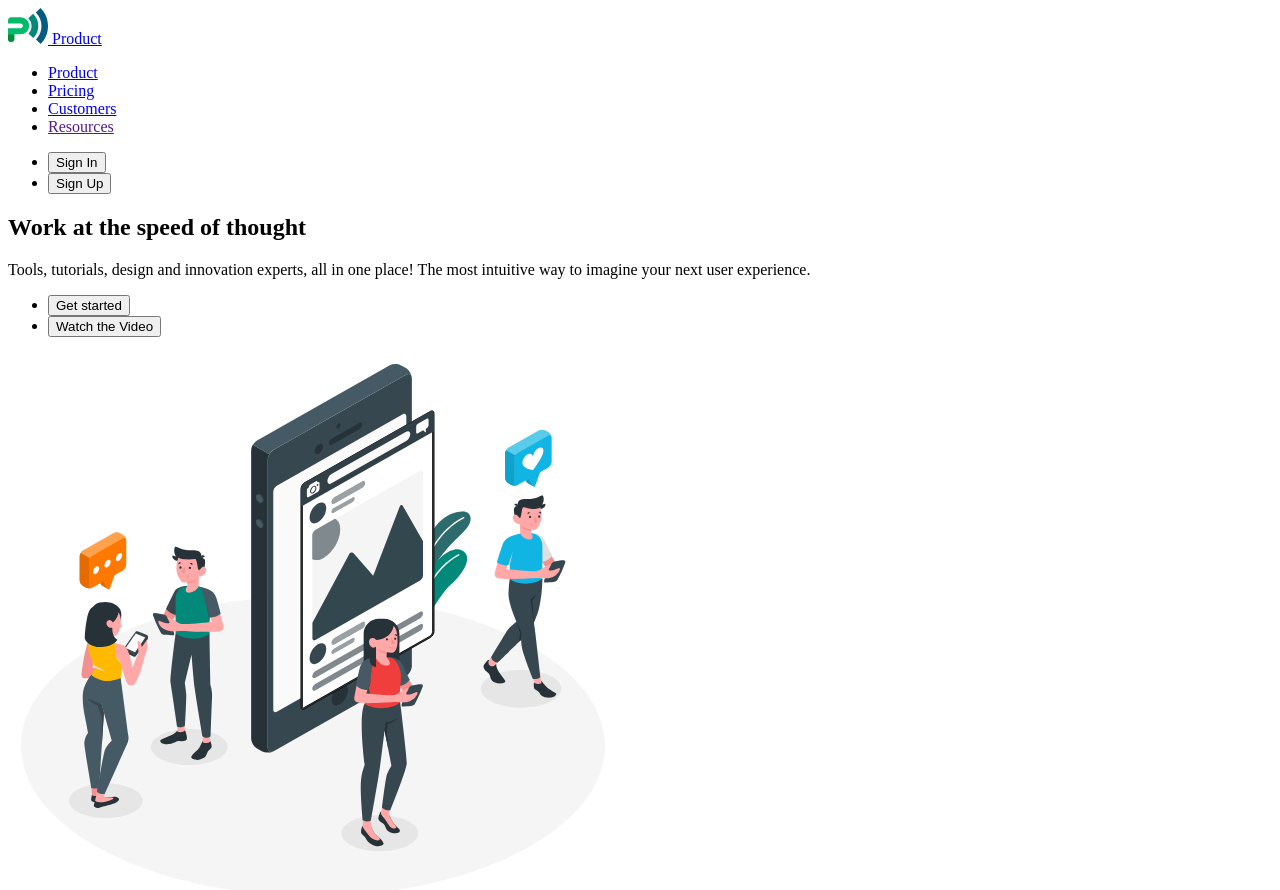
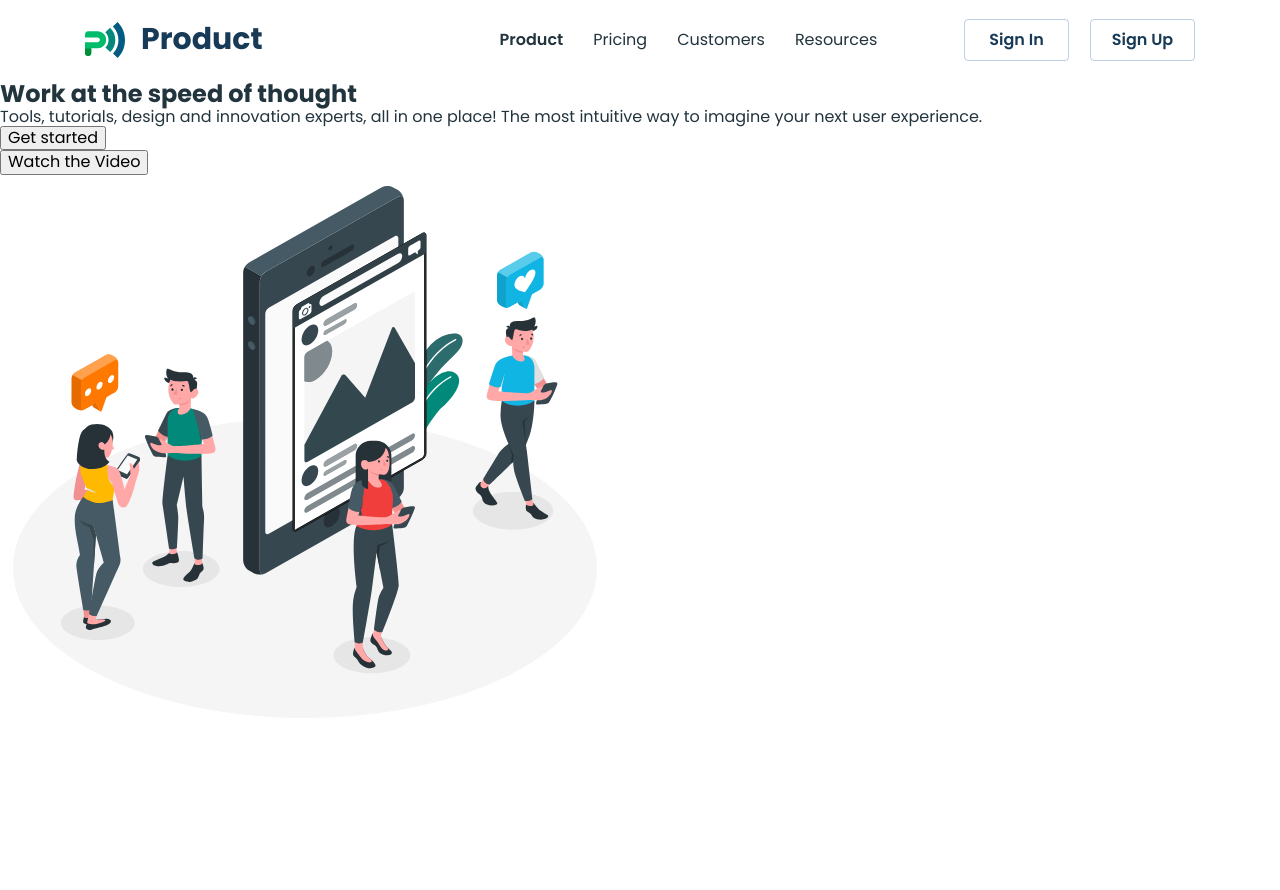
Before and after one commit to DashaLyman/123-blended-7-8, a plain HTML site: page index.html in a window 1280 px wide. After the commit the page ends 800 px from the top, so only its background shows below. Drawn offline with nearby package versions, Linux system fonts and the light colour scheme.

Commit message:
add header styles

```diff
--- /dev/null
+++ b/css/styles.css
@@ -0,0 +1,119 @@
+/* RESET  */
+
+ul {
+  list-style: none;
+  padding-left: 0;
+  margin: 0;
+}
+
+a {
+  text-decoration: none;
+}
+
+img {
+  display: block;
+}
+
+h1,
+h2,
+h3,
+h4,
+h5,
+h6,
+p {
+  margin: 0;
+}
+
+button {
+  cursor: pointer;
+  font-family: inherit;
+}
+
+/* BASE  */
+
+body {
+  background-color: #fff;
+  font-family: 'Poppins', sans-serif;
+  color: #22343d;
+}
+
+.container {
+  width: 1150px;
+  /* content+padding-right+padding-left */
+  padding: 0 20px;
+  margin: 0 auto;
+}
+
+/* HEADER  */
+
+
+/* .header .container {
+  display: flex;
+} */
+
+.header-container {
+  display: flex;
+  align-items: center;
+}
+
+.header-logo {
+  margin-right: 237px;
+}
+
+
+.logo {
+  display: flex;
+  align-items: center;
+  gap: 16px;
+  font-weight: 700;
+  font-size: 30px;
+  line-height: 0.93;
+  color: #173a56;
+}
+
+.header-nav {
+  margin-right: auto;
+}
+
+.header-nav-list {
+  display: flex;
+  /* gap: 30px; */
+}
+
+.header-nav-item:not(:last-child) {
+  margin-right: 30px;
+}
+
+.header-nav-link {
+  display: block;
+  padding: 26px 0;
+  line-height: 1.75;
+  color: #22343d;
+}
+
+.current {
+  font-weight: 600;
+}
+
+.header-btn-list {
+  display: flex;
+  gap: 21px;
+}
+
+.header-btn {
+  border: 1px solid #bcd0e5;
+  border-radius: 4px;
+  min-width: 105px;
+  height: 42px;
+  font-weight: 600;
+  text-align: center;
+  color: #173a56;
+  background-color: transparent;
+}
+
+.header-btn:hover,
+.header-btn:focus {
+  color: #fff;
+  background-color: #02897a;
+  border: none;
+}
--- a/index.html
+++ b/index.html
@@ -4,27 +4,58 @@
     <meta charset="UTF-8" />
     <meta name="viewport" content="width=device-width, initial-scale=1.0" />
     <title>Business promotion</title>
+    <link
+      rel="stylesheet"
+      href="https://cdnjs.cloudflare.com/ajax/libs/modern-normalize/3.0.1/modern-normalize.min.css"
+      integrity="sha512-q6WgHqiHlKyOqslT/lgBgodhd03Wp4BEqKeW6nNtlOY4quzyG3VoQKFrieaCeSnuVseNKRGpGeDU3qPmabCANg=="
+      crossorigin="anonymous"
+      referrerpolicy="no-referrer"
+    />
+    <link rel="preconnect" href="https://fonts.googleapis.com" />
+    <link rel="preconnect" href="https://fonts.gstatic.com" crossorigin />
+    <link
+      href="https://fonts.googleapis.com/css2?family=Inter:wght@500;700&family=Montserrat:wght@400;500;600;700&family=Poppins:wght@400;500;600;700;800&family=Roboto:wght@400;500;700;900&display=swap"
+      rel="stylesheet"
+    />
+    <link rel="stylesheet" href="./css/styles.css" />
   </head>
   <body>
-    <header>
-      <a href="./index.html">
-        <img src="./images/logo.svg" alt="logo" width="40" height="36" />
-        Product
-      </a>
+    <header class="header">
+      <div class="container header-container">
 
-      <nav>
-        <ul>
-          <li><a href="./index.html">Product</a></li>
-          <li><a href="./pricing.html">Pricing</a></li>
-          <li><a href="./customers.html">Customers</a></li>
-          <li><a href="">Resources</a></li>
+        <a class="header-logo logo" href="./index.html">
+          <img src="./images/logo.svg" alt="logo" width="40" height="36" />
+          Product
+        </a>
+
+        <nav class="header-nav">
+          <ul class="header-nav-list">
+            <li class="header-nav-item">
+              <a class="header-nav-link current" href="./index.html">Product</a>
+            </li>
+            <li class="header-nav-item">
+              <a class="header-nav-link" href="./pricing.html">Pricing</a>
+            </li>
+            <li class="header-nav-item">
+              <a class="header-nav-link" href="./customers.html">Customers</a>
+            </li>
+            <li class="header-nav-item">
+              <a class="header-nav-link" href="">Resources</a>
+            </li>
+          </ul>
+        </nav>
+
+        <ul class="header-btn-list">
+          <li class="header-btn-item">
+            <button class="header-btn" type="button">Sign In</button>
+          </li>
+          <li class="header-btn-item">
+            <button class="header-btn" type="button">Sign Up</button>
+          </li>
         </ul>
-      </nav>
 
-      <ul>
-        <li><button type="button">Sign In</button></li>
-        <li><button type="button">Sign Up</button></li>
-      </ul>
+      </div>
+
     </header>
 
     <main>
@@ -40,9 +71,13 @@
           <li><button type="button">Get started</button></li>
           <li><button type="button">Watch the Video</button></li>
         </ul>
-        <img src="./images/hero-img.svg" alt="hero image" width="610" height="555"/>
+        <img
+          src="./images/hero-img.svg"
+          alt="hero image"
+          width="610"
+          height="555"
+        />
       </section>
-
     </main>
   </body>
 </html>
```
Also changed, not shown: 1 other file.
